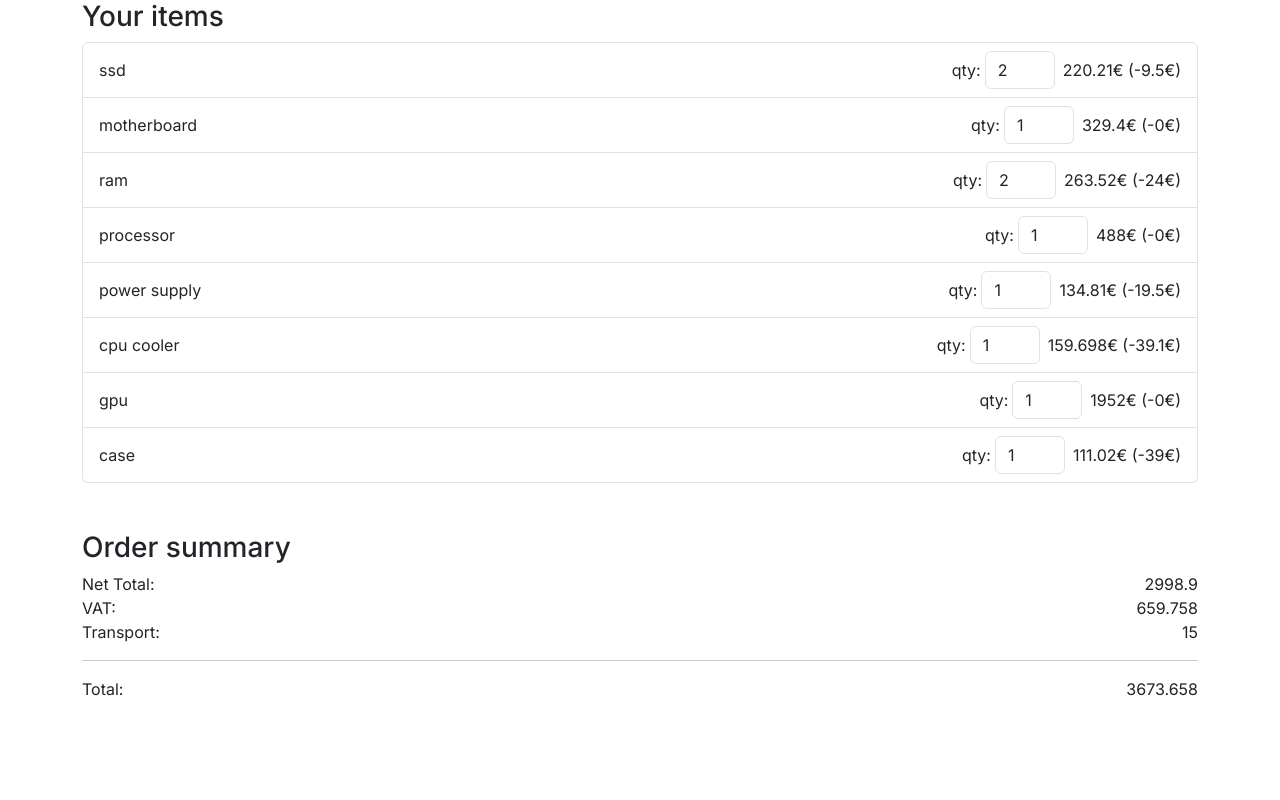
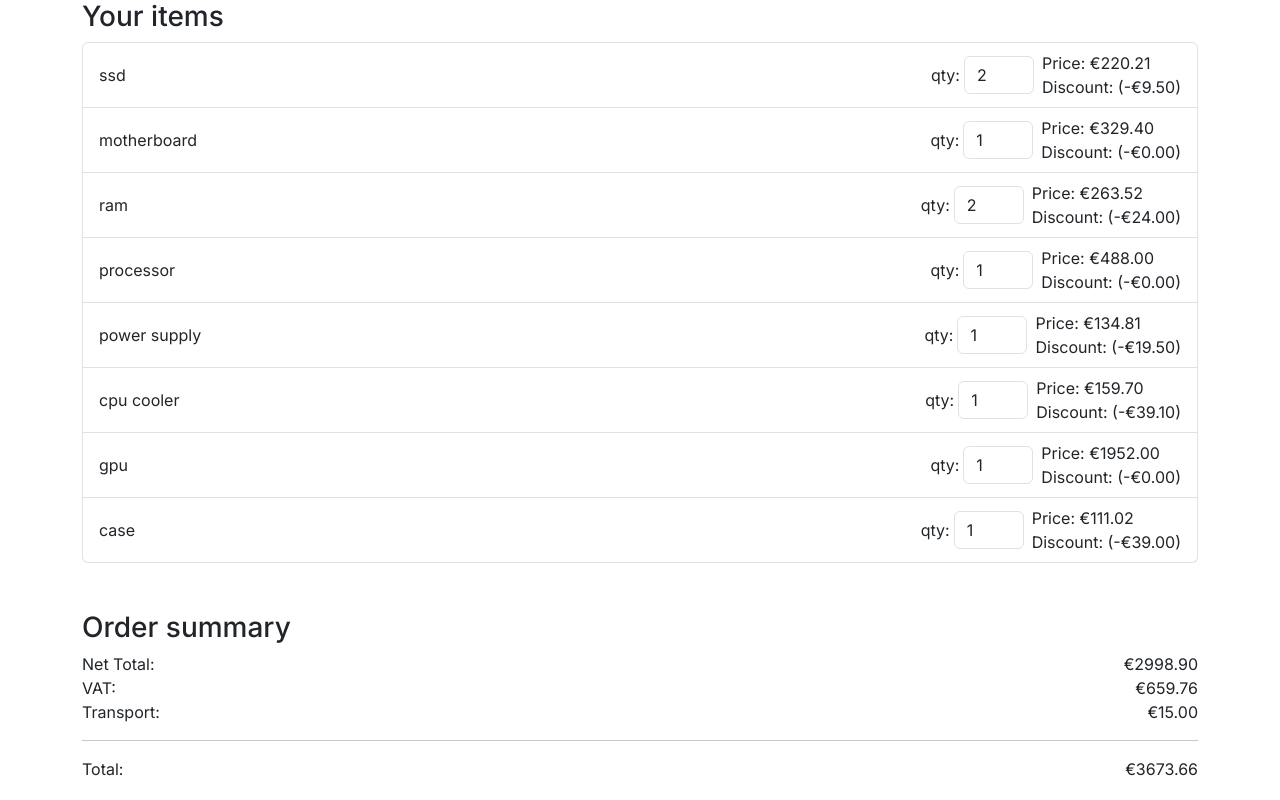
Before and after one commit to LeddaZ/angular-cart, an Angular app: page / in a window 1280 px wide. Built offline with nearby package versions, Linux system fonts and the light colour scheme.

Commit message:
angular-cart: Use 2 decimals for numbers
Signed-off-by: Leonardo Ledda <leonardoledda@gmail.com>

```diff
--- a/src/app/components/cart-item/cart-item.component.html
+++ b/src/app/components/cart-item/cart-item.component.html
@@ -13,8 +13,9 @@
         style="width: 70px" />
     </span>
     <span class="ms-2">
-      <span class="item-price">{{ getItemPrice(item) }}€ </span>
-      <span class="item-discount">(-{{ getDiscountAmount(item) }}€)</span>
+      <span class="item-price">Price: €{{ getItemPrice(item).toFixed(2) }}</span>
+      <br />
+      <span class="item-discount">Discount: (-€{{ getDiscountAmount(item).toFixed(2) }})</span>
     </span>
   </div>
 </div>
--- a/src/app/components/cart-summary/cart-summary.component.html
+++ b/src/app/components/cart-summary/cart-summary.component.html
@@ -1,19 +1,19 @@
 <div>
   <div class="d-flex justify-content-between">
     <span>Net Total:</span>
-    <span class="net-total">{{ getNetTotal() }}</span>
+    <span class="net-total">€{{ getNetTotal().toFixed(2) }}</span>
   </div>
   <div class="d-flex justify-content-between">
     <span>VAT:</span>
-    <span class="vat-total">{{ getVatTotal() }}</span>
+    <span class="vat-total">€{{ getVatTotal().toFixed(2) }}</span>
   </div>
   <div class="d-flex justify-content-between">
     <span>Transport:</span>
-    <span class="transport-fee">{{ getTransportFee() }}</span>
+    <span class="transport-fee">€{{ getTransportFee().toFixed(2) }}</span>
   </div>
   <hr />
   <div class="d-flex justify-content-between">
     <span>Total:</span>
-    <span class="total">{{ getTotal() }}</span>
+    <span class="total">€{{ getTotal().toFixed(2) }}</span>
   </div>
 </div>
```
